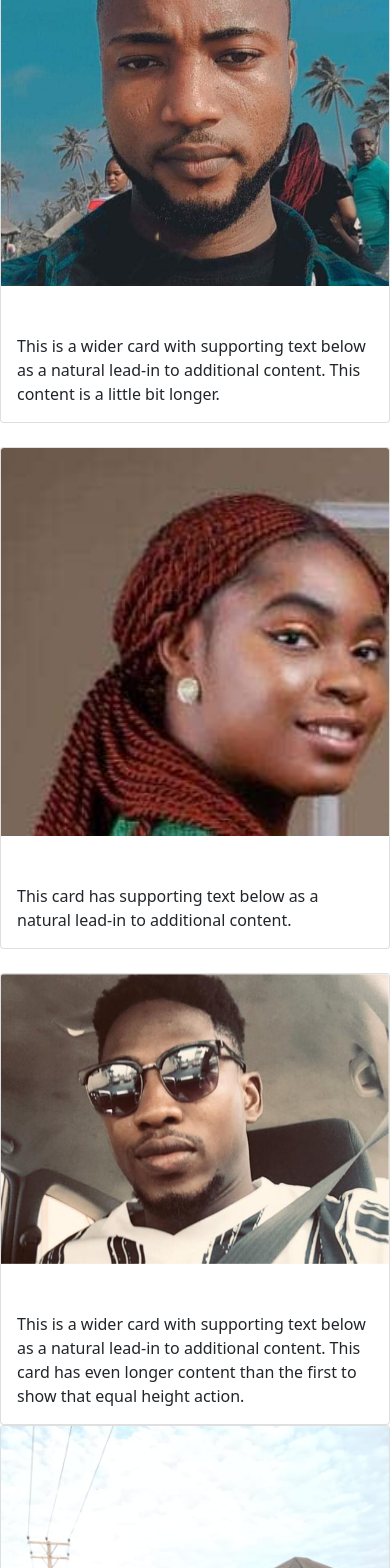
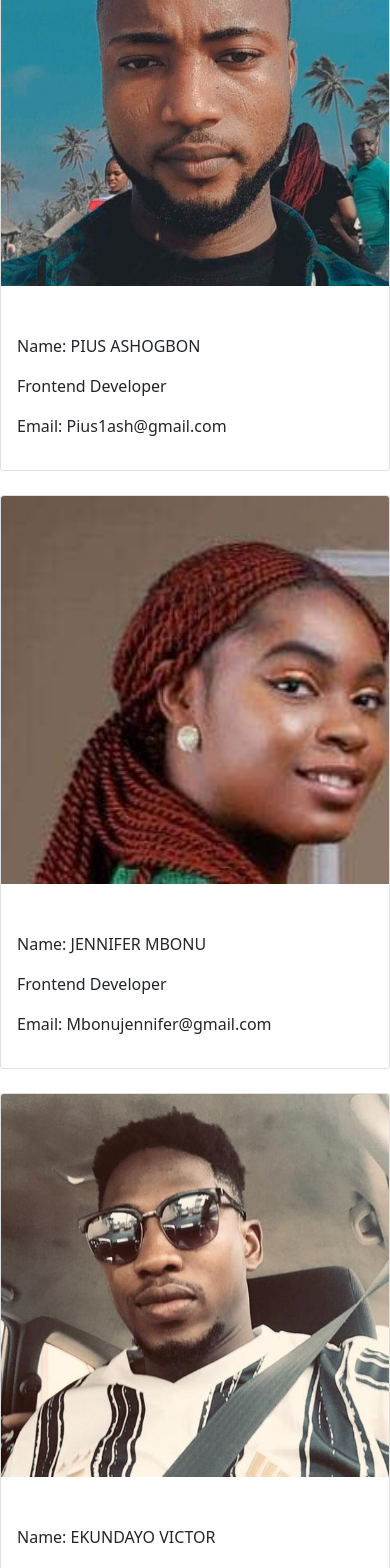
Before and after one commit to Frontend-Web-Dev-Project-Cohort-5/Vast-Music, a React (Create React App) app: page /about in a window 390 px wide. Shown: the part 432-2000 px from the top of the page. Built offline with nearby package versions, Linux system fonts and the light colour scheme.

Commit message:
adjusted images display size in dev team section

```diff
--- a/src/Conponents/Abouthdr.js
+++ b/src/Conponents/Abouthdr.js
@@ -3,12 +3,12 @@ import React from 'react'
 const Abouthdr = () => {
   return (
       <div>
-        <div id="carouselExampleDark" class="carousel carousel-dark slide" data-bs-ride="carousel">
+        <div id="carouselExampleDark" className="carousel carousel-dark slide" data-bs-ride="carousel">
      </div>
-      <div class="carousel-inner">
-        <div class="carousel-item active" data-bs-interval="10000">
-            <img src="Hero.jpg" class="d-block w-100" alt="roku width:1512px; height:1300px;"/>
-            <div class="carousel-caption d-none d-md-block">
+      <div className="carousel-inner">
+        <div className="carousel-item active" data-bs-interval="10000">
+            <img src="Hero.jpg" className="d-block w-100" alt="roku width:1512px; height:1300px;"/>
+            <div className="carousel-caption d-none d-md-block">
               <h5>About Us</h5>
               <p>Some representative placeholder content for the first slide.</p>
             </div>
--- a/src/Pages/About Us.js
+++ b/src/Pages/About Us.js
@@ -9,65 +9,111 @@ const AboutUs = () => {
     <br />
     <h3>Development Team</h3>
     {/* Dev team section */}
-    <div class="row row-cols-1 row-cols-md-3 g-4">
-  <div class="col">
-    <div class="card h-100">
-      <img src="Devteam3.jpg" class="card-img-top" alt="developer image"/>
-      <div class="card-body">
-        <h5 class="card-title">Card title</h5>
-        <p class="card-text">
-          This is a wider card with supporting text below as a natural lead-in to
-          additional content. This content is a little bit longer.
-        </p>
+    <div className="row row-cols-1 row-cols-md-3 g-4">
+  <div className="col">
+    <div className="card h-100">
+      <img src="Devteam3.jpg" className="card-img-top" alt="developer" />
+      <div className="card-body">
+        <h5 className="card-title">Card title</h5>
+        <p className="card-text">Name: PIUS ASHOGBON</p>
+        <p>Frontend Developer</p>
+        <p>Email: Pius1ash@gmail.com</p>
       </div>
     </div>
   </div>
-  <div class="col">
-    <div class="card h-100">
-      <img src="Devteam2.jpg" class="card-img-top" alt="Developer image"/>
-      <div class="card-body">
-        <h5 class="card-title">Card title</h5>
-        <p class="card-text">This card has supporting text below as a natural lead-in to additional content.</p>
+  <div className="col">
+    <div className="card h-100">
+      <img src="Devteam2.jpg" className="card-img-top" alt="Developer img"/>
+      <div className="card-body">
+        <h5 className="card-title">Card title</h5>
+        <p className="card-text"> Name: JENNIFER MBONU</p>
+        <p>Frontend Developer</p>
+        <p>Email: Mbonujennifer@gmail.com</p>
       </div>
     </div>
   </div>
-  <div class="col">
-    <div class="card h-100">
-      <img src="Devteam4.jpg" class="card-img-top" alt="Developer img"/>
-      <div class="card-body">
-        <h5 class="card-title">Card title</h5>
-        <p class="card-text">
-          This is a wider card with supporting text below as a natural lead-in to
-          additional content. This card has even longer content than the first to show
-          that equal height action.
-        </p>
+  <div className="col">
+    <div className="card h-100">
+      <img className="img-fluid" src="Devteam5.jpeg" className="card-img-top" alt="Developer img"/>
+      <div className="card-body">
+        <h5 className="card-title">Card title</h5>
+        <p className="card-text">Name: EKUNDAYO VICTOR</p>
+        <p>Frontend Developer</p>
+        <p>Email: Rocmancave@gmail.com</p>
       </div>
     </div>
   </div>
 </div>
-<div class="row row-cols-1 row-cols-md-3 g-4">
-  <div class="col">
-    <div class="card h-100">
-      <img src="Devteam1.jpg" class="card-img-top" alt="Developer img"/>
-      <div class="card-body">
-        <h5 class="card-title">Card title</h5>
-        <p class="card-text">
-          This is a wider card with supporting text below as a natural lead-in to
-          additional content. This content is a little bit longer.
-        </p>
+<div className="row row-cols-1 row-cols-md-3 g-4">
+  <div className="col">
+    <div className="card h-100">
+      <img src="Devteam1.jpg" className="card-img-top" alt="developer" />
+      <div className="card-body">
+        <h5 className="card-title">Card title</h5>
+        <p className="card-text">Name: FAHM ABDULLAHI</p>
+        <p>Frontend Developer</p>
+        <p>Email: Holardhayo28@gmail.com</p>
       </div>
     </div>
   </div>
-  <div class="col">
-    <div class="card h-100">
+  <div className="col">
+    <div className="card h-100">
+      <img src="Devteam2.jpg" className="card-img-top" alt="Developer img"/>
+      <div className="card-body">
+        <h5 className="card-title">Card title</h5>
+        <p className="card-text"> Name: SAMUEL EKEJUBA</p>
+        <p>Frontend Developer</p>
+        <p>Email: Ekejubasamuel2@gmail.com</p>
+      </div>
+    </div>
+  </div>
+  {/* <div className="col">
+    <div className="card h-100">
+      <img src="Devteam4.jpg" className="card-img-top" alt="Developer img"/>
+      <div className="card-body">
+        <h5 className="card-title">Card title</h5>
+        <p className="card-text">Name: EKUNDAYO VICTOR</p>
+        <p>Frontend Developer</p>
+        <p>Email: Rocmancave@gmail.com</p>
+      </div>
+    </div>
+  </div> */}
+</div>
+{/* <div clasName="row row-cols-1 row-cols-md-3 g-4">
+  <div className="col">
+    <div className="card ">
+      <img src="Devteam1.jpg" className="card-img-top" alt="Developer img"/>
+      <div className="card-body">
+        <h5 className="card-title">Card title</h5>
+        <p className="card-text">Name: FAHM ABDULLAHI</p>
+        <p>Frontend Developer</p>
+        <p>Email: Holardhayo28@gmail.com</p>
+      </div>
+    </div>
+  </div>
+  <div className="col">
+    <div className="card h-100">
       <img src="" class="card-img-top" alt="Developer img"/>
-      <div class="card-body">
-        <h5 class="card-title">Card title</h5>
-        <p class="card-text">This card has supporting text below as a natural lead-in to additional content.</p>
+      <div className="card-body">
+        <h5 className="card-title">Card title</h5>
+        <p className="card-text">Name: SANUEL EKEJUBA</p>
+        <p>Frontend Developer</p>
+        <p>Email: Ekejubasamuel2@gmail.com</p>
       </div>
     </div>
   </div>
 </div>
+<div className="col">
+    <div className="card h-100">
+      <img src="" class="card-img-top" alt="Developer img"/>
+      <div className="card-body">
+        <h5 className="card-title">Card title</h5>
+        <p className="card-text">Name: SANUEL EKEJUBA</p>
+        <p>Frontend Developer</p>
+        <p>Email: Ekejubasamuel2@gmail.com</p>
+      </div>
+    </div>
+  </div> */}
     </>
   )
 }
```
Also changed, not shown: public/Devteam1.jpg, public/Devteam5.jpeg (added).
